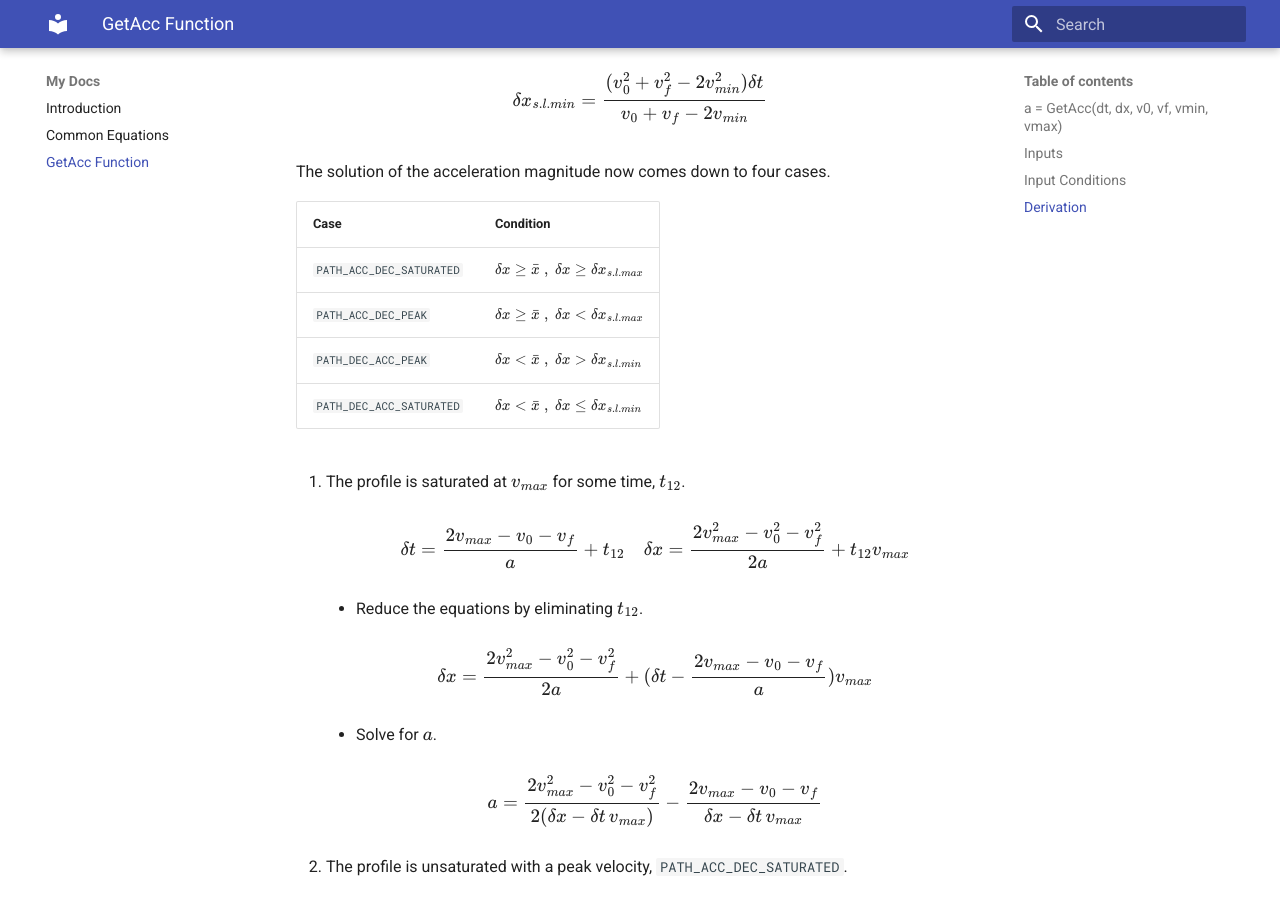
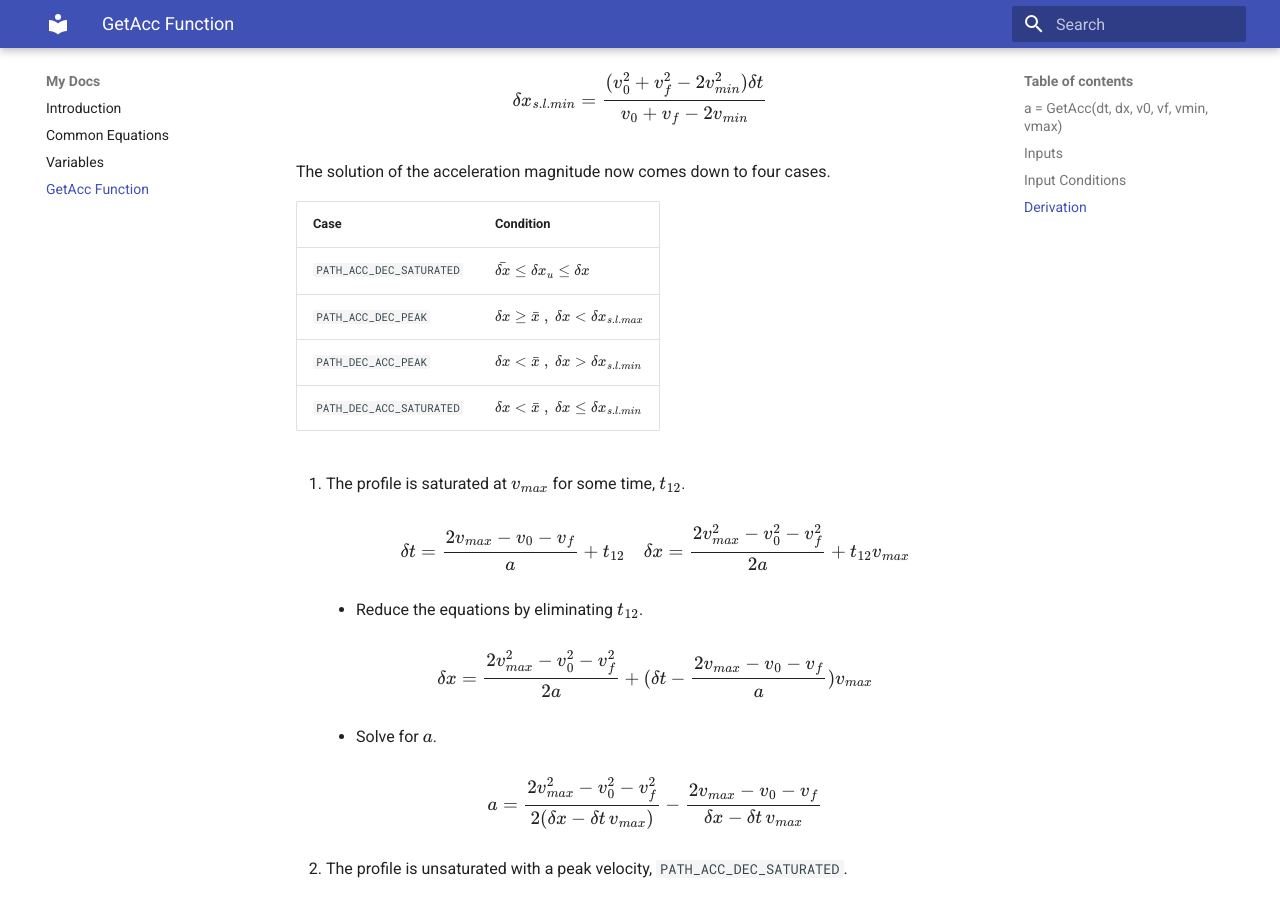
Before and after one commit to tmatijevich/PathPlanOctave, an MkDocs documentation site: the page built from docs/GetAcc.md, in a window 1280 px wide and 900 px high, scrolled down 1570 px. Built offline with MkDocs 1.6.1 and Material for MkDocs 9.7.7, drawn with Linux system fonts in a browser that asks for light colours.

Commit message:
Add variables page, Update GetAcc cases

```diff
--- a/docs/GetAcc.md
+++ b/docs/GetAcc.md
@@ -61,7 +61,7 @@
 
 Case | Condition
 -----|----------
-`PATH_ACC_DEC_SATURATED` | $\delta x \geq \bar{x} \;,\; \delta x \geq {\delta x}_{s.l.max}$
+`PATH_ACC_DEC_SATURATED` | $\bar{\delta x} \leq \delta x _u \leq \delta x$
 `PATH_ACC_DEC_PEAK` | $\delta x \geq \bar{x} \;,\; \delta x < {\delta x}_{s.l.max}$
 `PATH_DEC_ACC_PEAK` | $\delta x < \bar{x} \;,\; \delta x > {\delta x}_{s.l.min}$
 `PATH_DEC_ACC_SATURATED` | $\delta x < \bar{x} \;,\; \delta x \leq {\delta x}_{s.l.min}$
--- a/mkdocs.yml
+++ b/mkdocs.yml
@@ -5,6 +5,7 @@
 nav:
   - 'Introduction.md'
   - 'Common.md'
+  - 'Variables.md'
   - 'GetAcc.md'
 markdown_extensions:
   - pymdownx.arithmatex:
```
Also changed, not shown: docs/Variables.md (added, +25 -0 lines).
